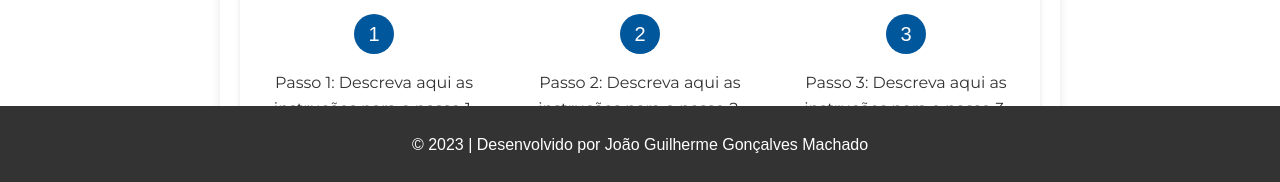
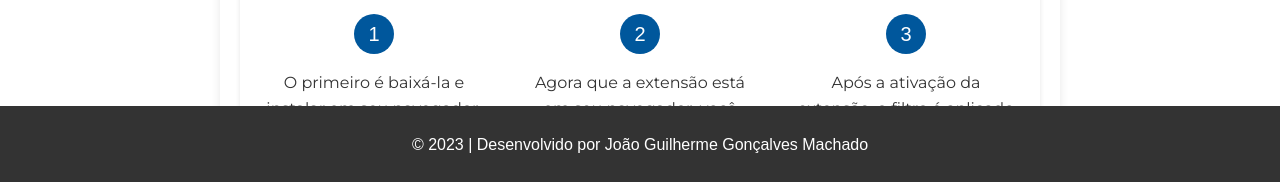
Before and after one commit to JotaMachadex/VisualExtension, a plain HTML site: page index.html in a window 1280 px wide. Shown: the part 616-798 px from the top of the page. Drawn offline with Linux system fonts and the light colour scheme.

Commit message:
Add files via upload

```diff
--- a/index.html
+++ b/index.html
@@ -138,15 +138,15 @@
             <div class="step-container">
                 <div class="step">
                     <div class="step-circle">1</div>
-                    <p>Passo 1: Descreva aqui as instruções para o passo 1.</p>
+                    <p>O primeiro é baixá-la e instalar em seu navegador.</p>
                 </div>
                 <div class="step">
                     <div class="step-circle">2</div>
-                    <p>Passo 2: Descreva aqui as instruções para o passo 2.</p>
+                    <p>Agora que a extensão está em seu navegador, você pode abrir a interface e escolher o filtro desejado.</p>
                 </div>
                 <div class="step">
                     <div class="step-circle">3</div>
-                    <p>Passo 3: Descreva aqui as instruções para o passo 3.</p>
+                    <p>Após a ativação da extensão, o filtro é aplicado de acordo com a sua escolha para melhor visualização das cores.</p>
                 </div>
             </div>
         </div>
```
